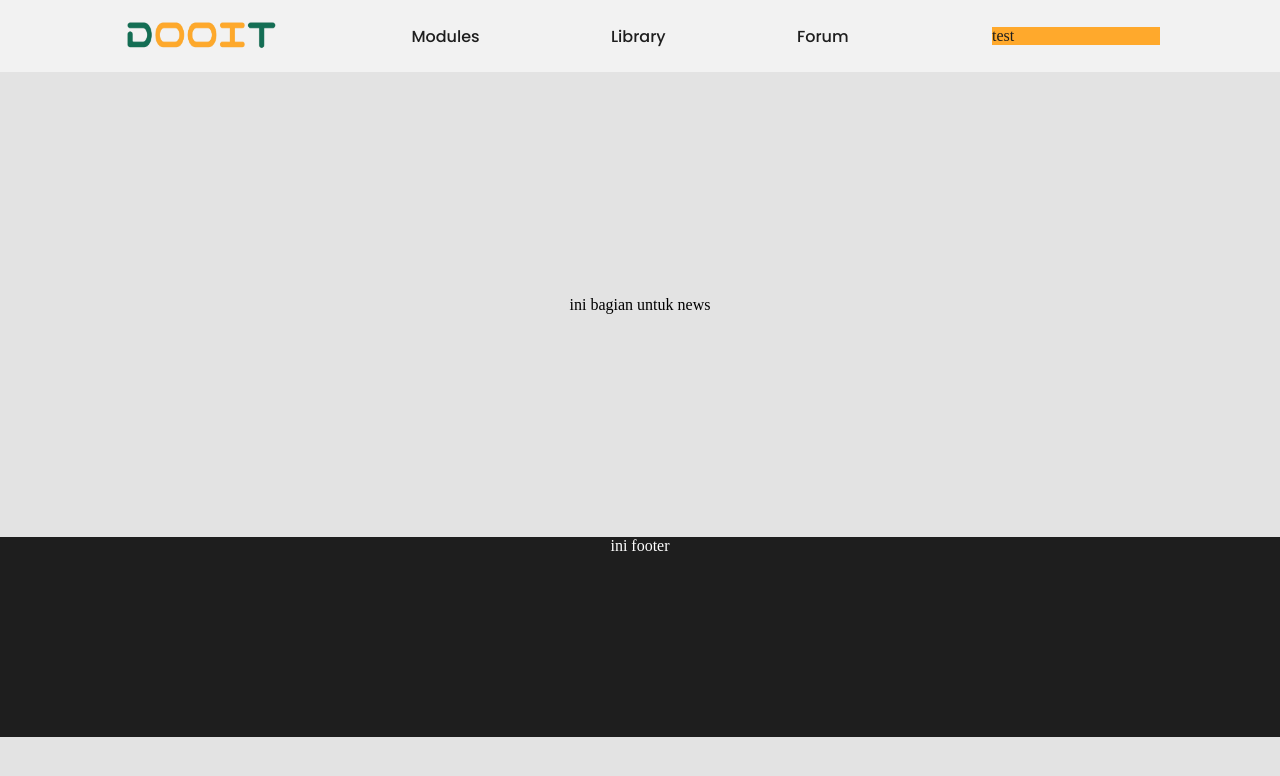
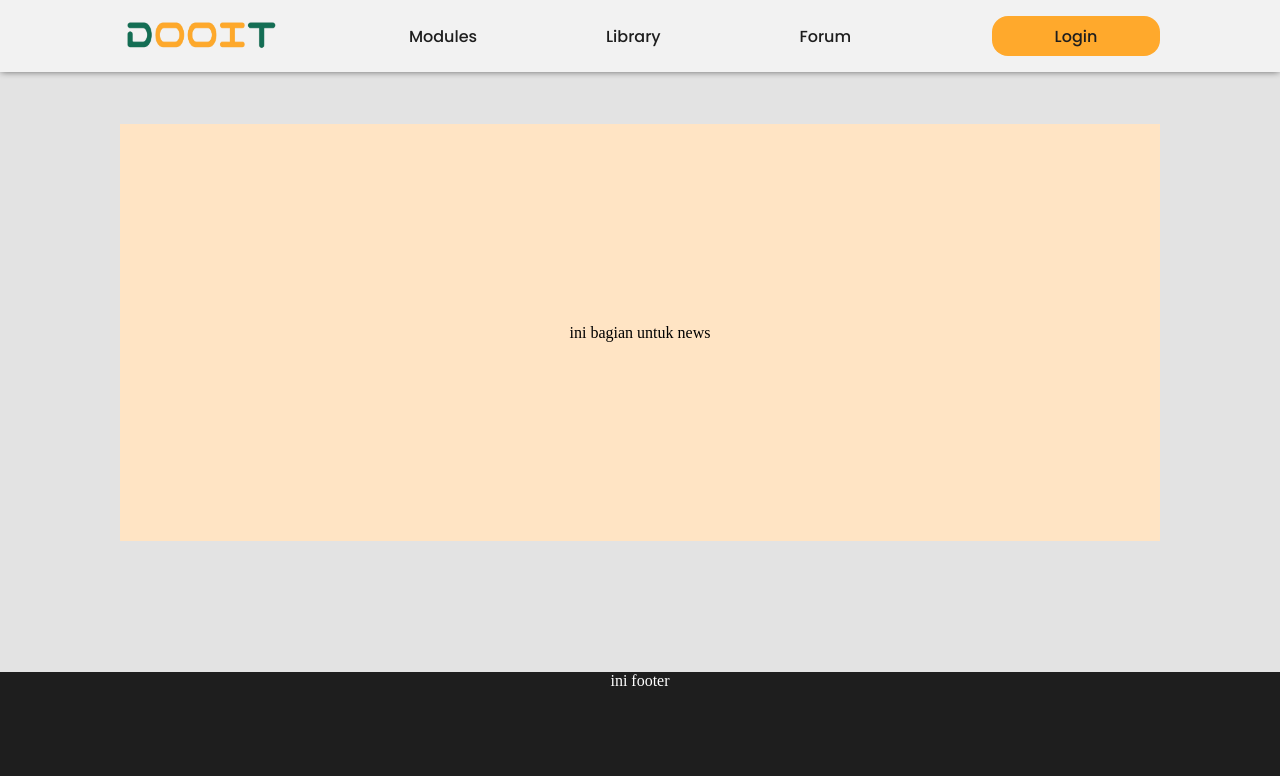
Before and after one commit to RaevenV/Final-Project-SE, a React (Vite) app in the folder frontend/: page / in a window 1280 px wide. Shown: the top 776 px of the page. Built offline with nearby package versions, Linux system fonts and the light colour scheme.

Commit message:
Added Navbar, Register/Login Buttons, Templates set

```diff
--- a/frontend/src/App.css
+++ b/frontend/src/App.css
@@ -2,4 +2,5 @@
   padding: 0;
   align-items: center;
   margin: 0;
+  min-height: 100vh;
 }
--- a/frontend/src/Home Page/Components/News/news.css
+++ b/frontend/src/Home Page/News/news.css
@@ -4,7 +4,7 @@
     align-items: center;
     justify-content: center;
     height: 417px;
-    margin-top: 24px;
+    margin-top: 52px;
     margin-bottom: 24px;
 }
 
@@ -15,4 +15,5 @@
     align-items: center;
     height: 417px;
     width: 100%;
+    background-color: bisque;
 }
--- a/frontend/src/Home Page/homePage.css
+++ b/frontend/src/Home Page/homePage.css
@@ -4,10 +4,10 @@ body {
 
 
 .homepage-container{
+  display: flex;
+  align-items: center;
+  justify-content: space-between;
+  flex-direction: column;
+  min-height: 100vh;
   margin-top: 72px;
-  display: flex;
-  min-height: 100vh;
-  align-items: center;
-  justify-content: flex-start;
-  flex-direction: column;
 }
--- a/frontend/src/Home Page/homePage.jsx
+++ b/frontend/src/Home Page/homePage.jsx
@@ -2,7 +2,7 @@ import React from "react";
 import Footer from "../Universal Components/footer";
 import HomeNavbar from "../Universal Components/navbars/homeNavbar";
 import './homePage.css'
-import News from "./Components/News/news";
+import News from "./News/news";
 
 function HomePage() {
   return (
--- /dev/null
+++ b/frontend/src/Universal Components/Login & Register Buttons/registerButton.css
@@ -0,0 +1,22 @@
+.login-button {
+  background-color: #ffa92c;
+  width: 168px;
+  display: flex;
+  justify-content: center;
+  align-items: center;
+  margin-left: 12px;
+  height: 40px;
+  border-radius: 16px;
+}
+
+.login-button-link{
+    font-family: "Poppins", sans-serif;
+  font-weight: 500;
+  font-size: 16px;
+  text-decoration: none;
+  color: #1e1e1e;
+}
+
+.login-button-link:hover {
+  color: #f2f2f2;
+}
--- /dev/null
+++ b/frontend/src/Universal Components/Login & Register Buttons/registerButton.jsx
@@ -0,0 +1,18 @@
+import React from "react";
+import "./registerButton.css";
+import { Link } from "react-router-dom";
+
+function RegisterButton(props) {
+    return (
+      <>
+        <div className="login-button">
+          <Link to={props.link} className="login-button-link">
+            {props.text}
+          </Link>
+        </div>
+      </>
+    );
+}
+
+
+export default RegisterButton;
--- a/frontend/src/Universal Components/footer.css
+++ b/frontend/src/Universal Components/footer.css
@@ -4,4 +4,5 @@
   color: white;
   text-align: center;
   height: 200px;
+  bottom: 0;
 }
--- a/frontend/src/Universal Components/navbars/homeNavbar.jsx
+++ b/frontend/src/Universal Components/navbars/homeNavbar.jsx
@@ -1,6 +1,7 @@
 import React from "react";
 import "./navbar.css";
 import {Link} from "react-router-dom";
+import RegisterButton from "../Login & Register Buttons/registerButton";
 
 
 function HomeNavbar(props) {
@@ -14,7 +15,7 @@ function HomeNavbar(props) {
               Modules
             </Link>
           </div>
-          <div className="navbar-button">
+          <div className="navbar-button1">
             <Link to="/" className="navbar-link">
               Library
             </Link>
@@ -24,7 +25,7 @@ function HomeNavbar(props) {
               Forum
             </Link>
           </div>
-          <div className="navbar-login-button">test</div>
+          <RegisterButton text="Login" link="/"/>
         </div>
       </div>
     </>
--- a/frontend/src/Universal Components/navbars/navbar.css
+++ b/frontend/src/Universal Components/navbars/navbar.css
@@ -1,5 +1,4 @@
 .navbar-wrapper {
-  overflow: hidden;
   position: fixed;
   top: 0;
   width: 100%;
@@ -9,6 +8,9 @@
   display: flex;
   justify-content: center;
   align-items: center;
+  -webkit-box-shadow: 0px 0.7px 7px -1px rgba(0,0,0,0.61);
+-moz-box-shadow: 0px 0.7px 7px -1px rgba(0,0,0,0.61);
+box-shadow: 0px 0.7px 7px -1px rgba(0,0,0,0.61);
 }
 
 .navbar-container {
@@ -38,6 +40,10 @@
   color: #1e1e1e;
 }
 
+.navbar-button1{
+  margin-right: 10px;
+}
+
 .navbar-link:hover {
   color: #ffa92c;
 }
--- a/frontend/src/index.css
+++ b/frontend/src/index.css
@@ -3,6 +3,7 @@
 body {
   margin: 0;
   padding: 0;
+  display: block;
+  position: relative;
   min-height: 100vh;
-  display: block;
 }
```
Also changed, not shown: frontend/src/Home Page/News/news.jsx (renamed from frontend/src/Home Page/Components/News/news.jsx).
